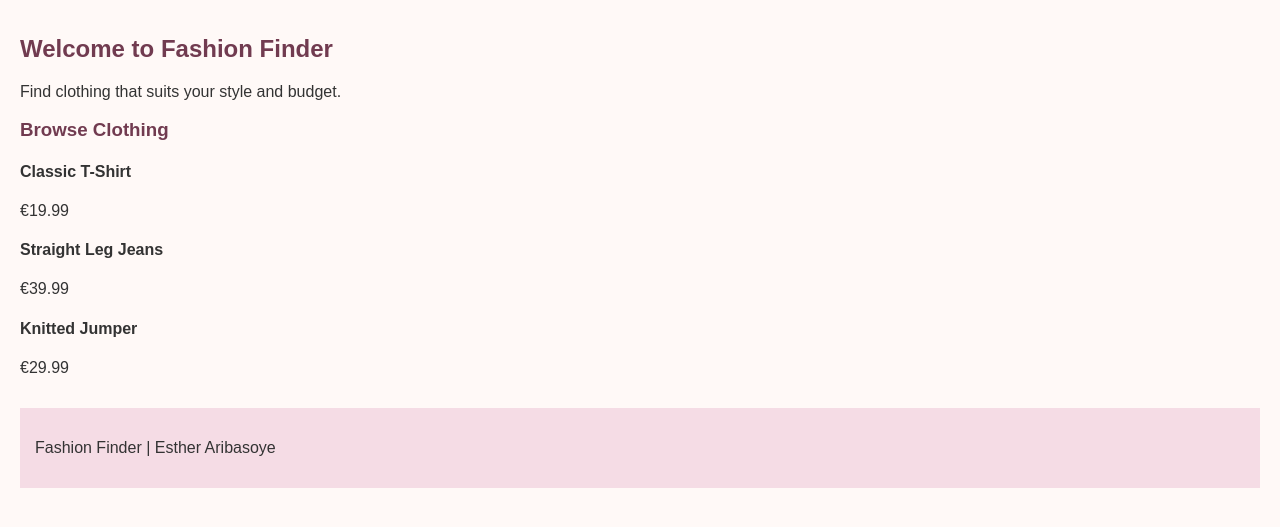
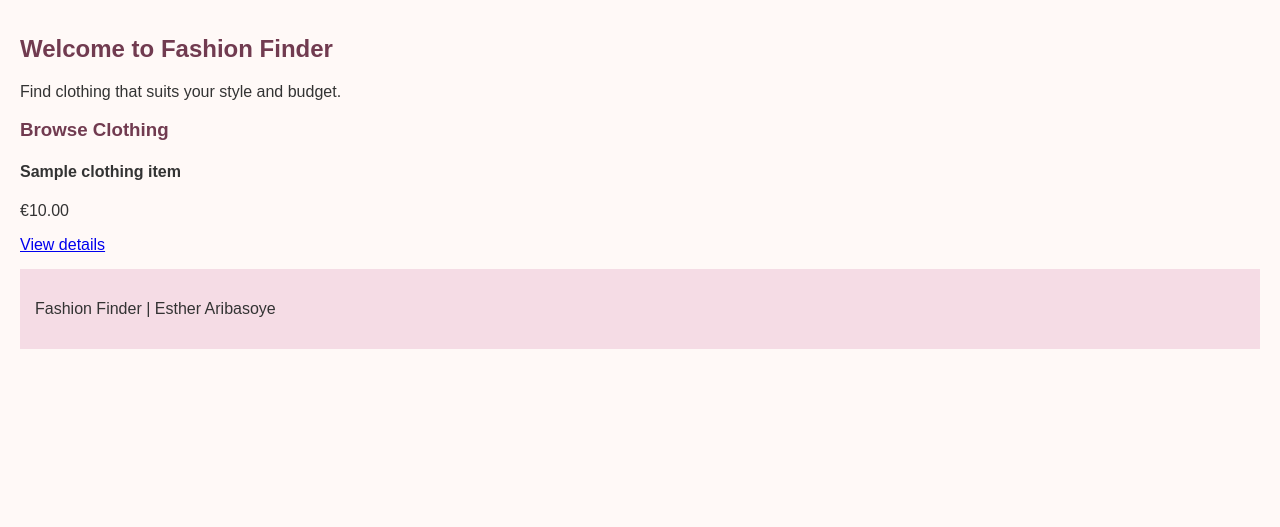
Before and after one commit to esthersoye/fashion_finder, a Flask app: page / in a window 1280 px wide. Shown: the part 182-709 px from the top of the page. Run offline with Flask 3, Linux system fonts and the light colour scheme; a database or web service that is not in the repository returns one stand-in record (values such as "Sample title"); some libraries are stand-ins or nearby versions.

Commit message:
Add clothing item details feature

```diff
--- a/fashion_finder/app/routes.py
+++ b/fashion_finder/app/routes.py
@@ -1,47 +1,106 @@
+import os
+import psycopg2
 from flask import render_template
 from app import app
+
+
+def db_connect():
+    return psycopg2.connect(
+        database="fashion_finder",
+        user="postgres",
+        password=os.environ.get("PGPASSWORD"),
+        host="localhost",
+        port="5432"
+    )
+
 
 
 @app.route('/')
 @app.route('/index')
 def index():
-    clothing_items = [
-        {
-            'name': 'Classic T-Shirt',
-            'brand': 'Sample Brand A',
-            'category': 'Tops',
-            'size': 'M',
-            'colour': 'White',
-            'price': '19.99'
-        },
-        {
-            'name': 'Straight Leg Jeans',
-            'brand': 'Sample Brand B',
-            'category': 'Jeans',
-            'size': 'M',
-            'colour': 'Blue',
-            'price': '39.99'
-        },
-        {
-            'name': 'Knitted Jumper',
-            'brand': 'Sample Brand A',
-            'category': 'Knitwear',
-            'size': 'S',
-            'colour': 'Black',
-            'price': '29.99'
-        }
-    ]
+    conn = db_connect()
+    cur = conn.cursor()
+
+    sql = """
+        SELECT ItemID, ItemName, Price
+        FROM clothing_item
+        ORDER BY ItemID
+    """
+
+    cur.execute(sql)
+    results = cur.fetchall()
+
+    cur.close()
+    conn.close()
+
+    clothing_items = []
+
+    for row in results:
+        clothing_items.append({
+            "id": row[0],
+            "name": row[1],
+            "price": row[2]
+        })
 
     return render_template(
-        'index.html',
-        title='Home',
+        "index.html",
+        title="Home",
         clothing_items=clothing_items
+    )
+
+
+
+@app.route('/item/<int:item_id>')
+def item_details(item_id):
+    conn = db_connect()
+    cur = conn.cursor()
+
+    sql = """
+        SELECT
+            i.ItemName,
+            i.Description,
+            i.Price,
+            b.BrandName,
+            cat.CategoryName,
+            s.SizeName,
+            c.ColourName
+        FROM clothing_item i
+        JOIN brand b ON i.BrandID = b.BrandID
+        JOIN category cat ON i.CategoryID = cat.CategoryID
+        JOIN size s ON i.SizeID = s.SizeID
+        JOIN colour c ON i.ColourID = c.ColourID
+        WHERE i.ItemID = %s
+    """
+
+    cur.execute(sql, (item_id,))
+    row = cur.fetchone()
+
+    cur.close()
+    conn.close()
+
+    if row is None:
+        return "Clothing item not found", 404
+
+    item = {
+        "name": row[0],
+        "description": row[1],
+        "price": row[2],
+        "brand": row[3],
+        "category": row[4],
+        "size": row[5],
+        "colour": row[6]
+    }
+
+    return render_template(
+        "item_details.html",
+        title=item["name"],
+        item=item
     )
 
 
 @app.route('/about')
 def about():
     return render_template(
-        'about.html',
-        title='About Us'
+        "about.html",
+        title="About Us"
     )
--- a/fashion_finder/app/templates/index.html
+++ b/fashion_finder/app/templates/index.html
@@ -9,6 +9,12 @@
 
     {% for item in clothing_items %}
         <h4>{{ item.name }}</h4>
-        <p>€{{ item.price }}</p>
+        <p>€{{ "%.2f"|format(item.price) }}</p>
+
+        <a href="{{ url_for('item_details', item_id=item.id) }}">
+            View details
+        </a>
+    {% else %}
+        <p>No clothing items available.</p>
     {% endfor %}
 {% endblock %}
```
Also changed, not shown: fashion_finder/app/templates/item_details.html (added, +15 -0 lines).
